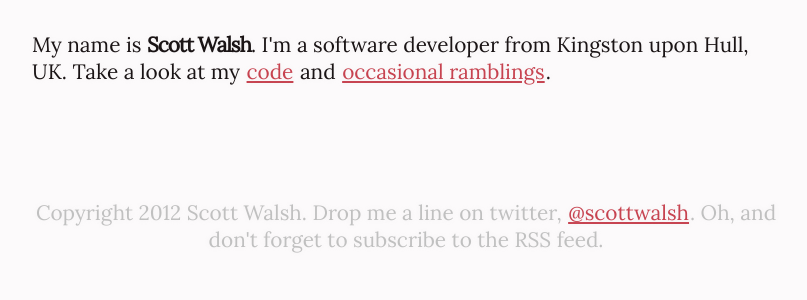
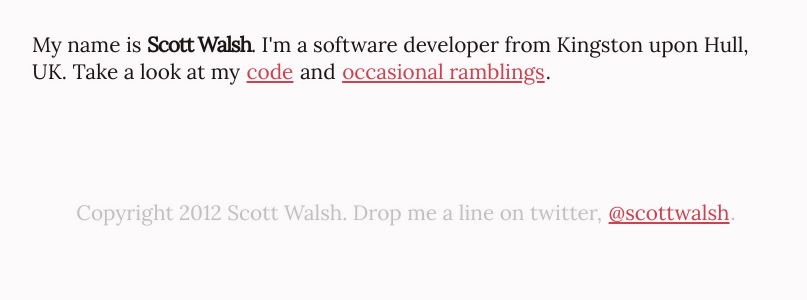
Before and after one commit to scottwalsh/django-blog, a Django app: template templates/blog/detail.html in a window 1280 px wide. Shown: the top 300 px of the page, without its empty margins (234-1041 px from the left). Run offline with Django 3.2, Linux system fonts and the light colour scheme; the template is opened without the code that fills it, so the values that code supplies are empty; parts of the project's set-up code (start-up, migrations or seed data) failed here and were passed over.

Commit message:
Remove text about RSS in footer because it hasn't been implemented yet.

```diff
--- a/templates/base.html
+++ b/templates/base.html
@@ -13,7 +13,7 @@
 			{% block primary %}{% endblock %}
 		</div>
 		<div id="footer">
-			<p>Copyright {% now "Y" %} Scott Walsh. Drop me a line on twitter, <a href="http://www.twitter.com/scottwalsh">@scottwalsh</a>. Oh, and don't forget to subscribe to the RSS feed.</p>
+			<p>Copyright {% now "Y" %} Scott Walsh. Drop me a line on twitter, <a href="http://www.twitter.com/scottwalsh">@scottwalsh</a>.</p>
 		</div>
 	</body>
 </html>
```
